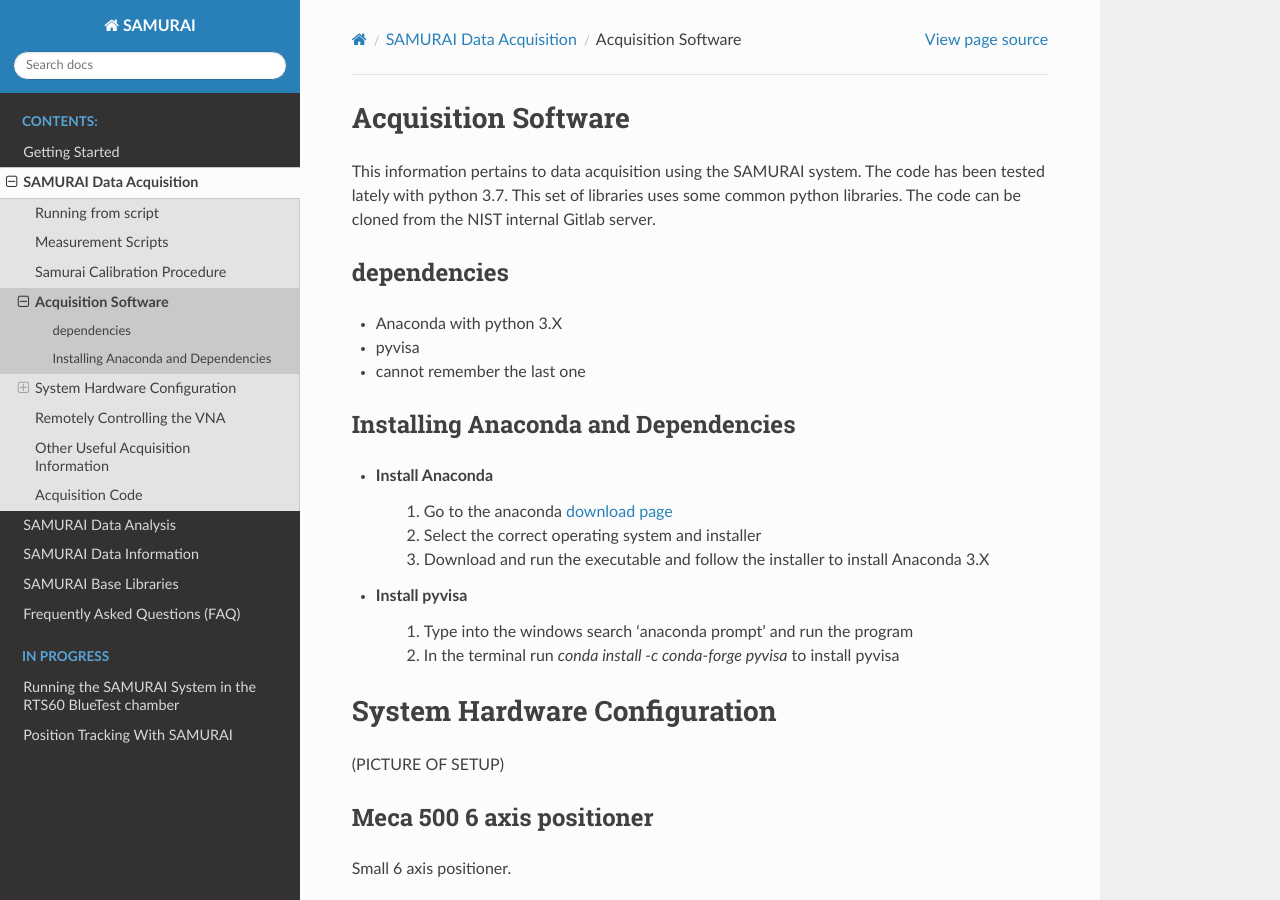
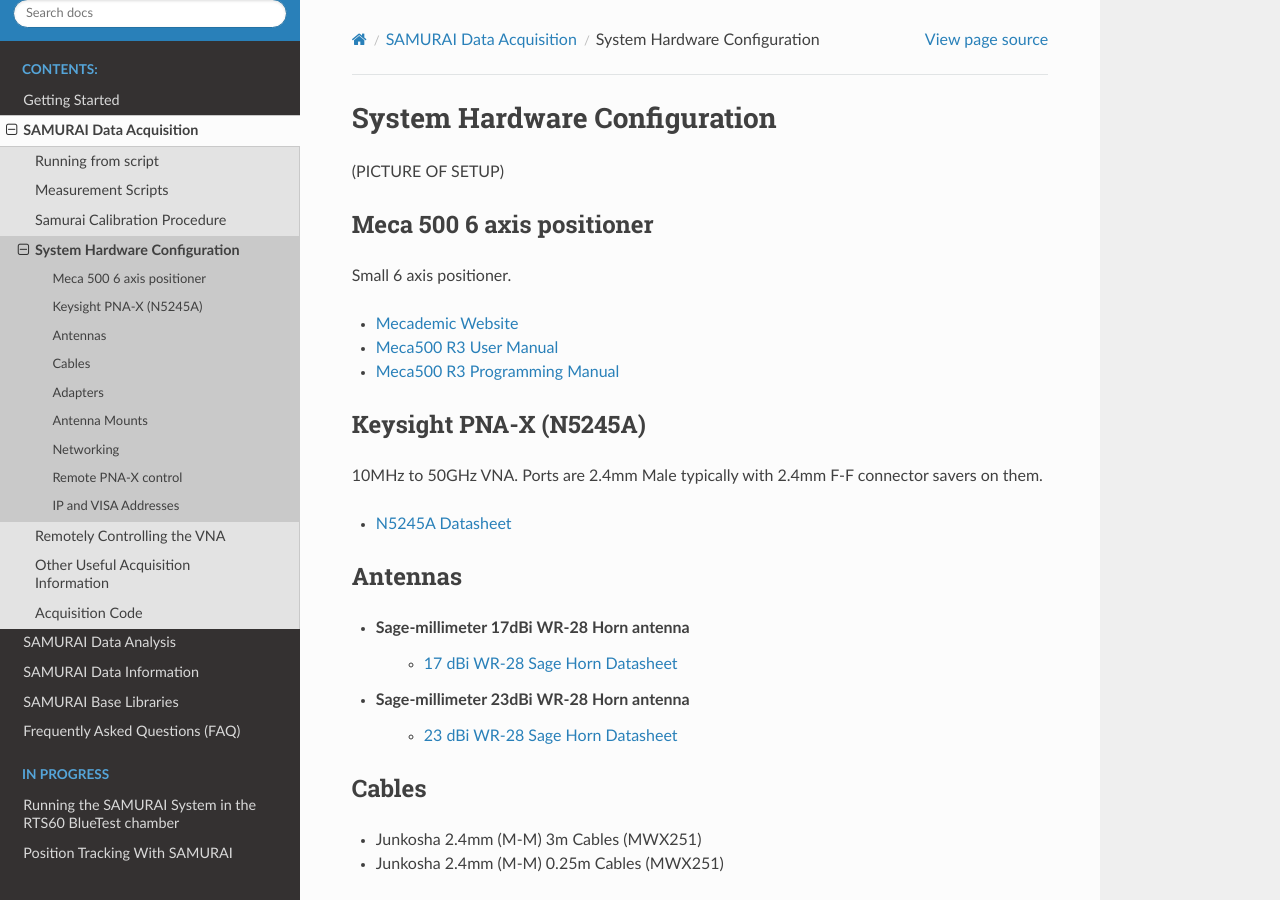
Before and after one commit to usnistgov/SAMURAI, a Sphinx documentation site: the page built from docs/acquisition/samurai_config.rst, in a window 1280 px wide and 900 px high. Built offline with Sphinx 7.4.7 and the Read the Docs theme 2.0.0, drawn with Linux system fonts in a browser that asks for light colours.

Commit message:
some minor updates

```diff
--- a/docs/acquisition/running_vna.rst
+++ b/docs/acquisition/running_vna.rst
@@ -28,7 +28,7 @@
     # Take a measurement
     mypna.measure('path/to/file.s2p')
 
-    OR when a port mapping is required, something like the following:
+OR when a port mapping is required, something like the following:
 
 .. code-block:: python
 
--- a/docs/acquisition/samurai_config.rst
+++ b/docs/acquisition/samurai_config.rst
@@ -1,27 +1,3 @@
-
-Acquisition Software
-=====================
-
-This information pertains to data acquisition using the SAMURAI system. The code has been tested lately with python 3.7.
-This set of libraries uses some common python libraries. The code can be cloned from the NIST internal Gitlab server.
-
-dependencies
-------------------
-
-- Anaconda with python 3.X
-- pyvisa
-- cannot remember the last one
-
-Installing Anaconda and Dependencies
---------------------------------------
-
-- Install Anaconda
-    1. Go to the anaconda `download page <https://www.anaconda.com/distribution/#download-section>`_
-    2. Select the correct operating system and installer
-    3. Download and run the executable and follow the installer to install Anaconda 3.X
-- Install pyvisa
-    1. Type into the windows search 'anaconda prompt' and run the program
-    2. In the terminal run `conda install -c conda-forge pyvisa` to install pyvisa
 
 .. _hardware-config:
 
```
Also changed, not shown: docs/acquisition/creating_apertures.rst (added, +17 -0 lines), docs/quick_start/index.rst (+38 -2 lines), docs/acquisition/external_data/table_layout.png (added).
